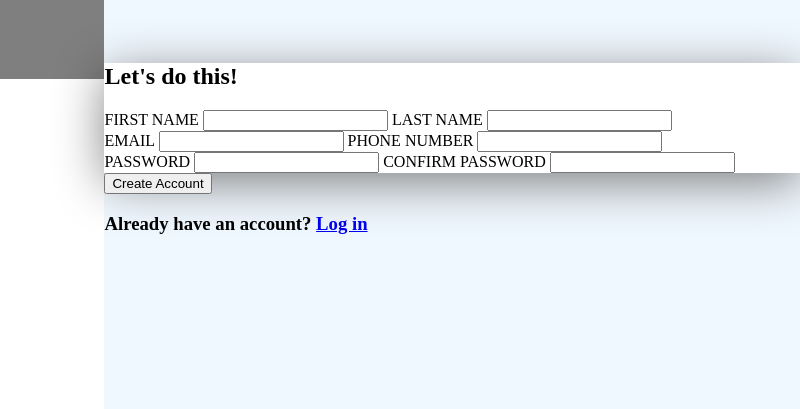
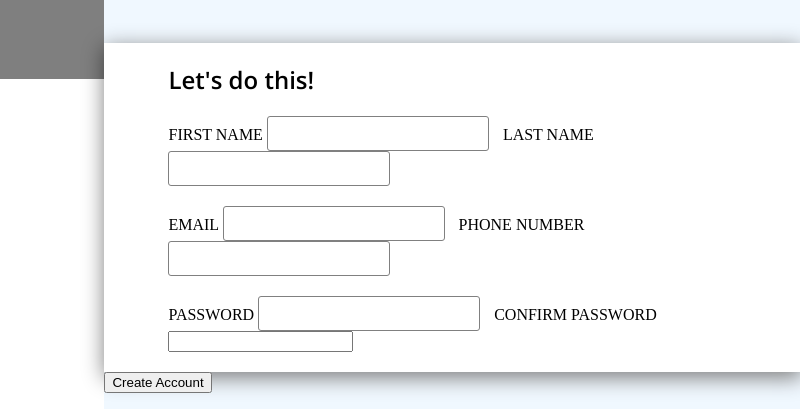
Before and after one commit to marrahenzo/sign-up-form, a plain HTML site: page index.html in a window 1280 px wide. Shown: the part 321-730 px from the top of the page, 480-1280 px from the left. Drawn offline with nearby package versions, Linux system fonts and the light colour scheme.

Commit message:
Complete form input styles

```diff
--- a/styles.css
+++ b/styles.css
@@ -4,7 +4,6 @@ body {
 
 .main-container {
   display: flex;
-  height: 100vh;
 }
 
 .photo {
@@ -66,8 +65,53 @@ body {
   margin-bottom: 10vh;
 }
 
-.form .input-container {
+.input-container {
   z-index: 0;
   background-color: white;
-  box-shadow: 1px 10px 50px gray;
+  box-shadow: 1px 5px 20px 1px gray;
+  display: flex;
+  flex-direction: column;
+  flex-wrap: wrap;
+  gap: 20px;
+  padding-left: 5vw;
+  padding-bottom: 20px;
 }
+
+.input-container h2 {
+  margin-bottom: 0;
+}
+
+#form-title {
+  font-family: "Open Sans", sans-serif;
+}
+
+.form-line {
+  font-family: "Montserrat", sans-serif;
+  font-weight: bold;
+  font-size: 15px;
+  display: flex;
+  gap: 8vw;
+}
+
+.form-element {
+  display: flex;
+  flex-direction: column;
+}
+
+.form-input {
+  border: 1px solid gray;
+  border-radius: 3px;
+  margin-right: 10px;
+  width: 200px;
+  font-size: 20px;
+  padding: 5px 10px;
+}
+
+.form-input:focus {
+  outline: 1px solid rgb(42, 127, 255);
+  box-shadow: 2px 2px 5px black;
+}
+
+.form-input.error {
+  outline: 1px solid red;
+}
```
